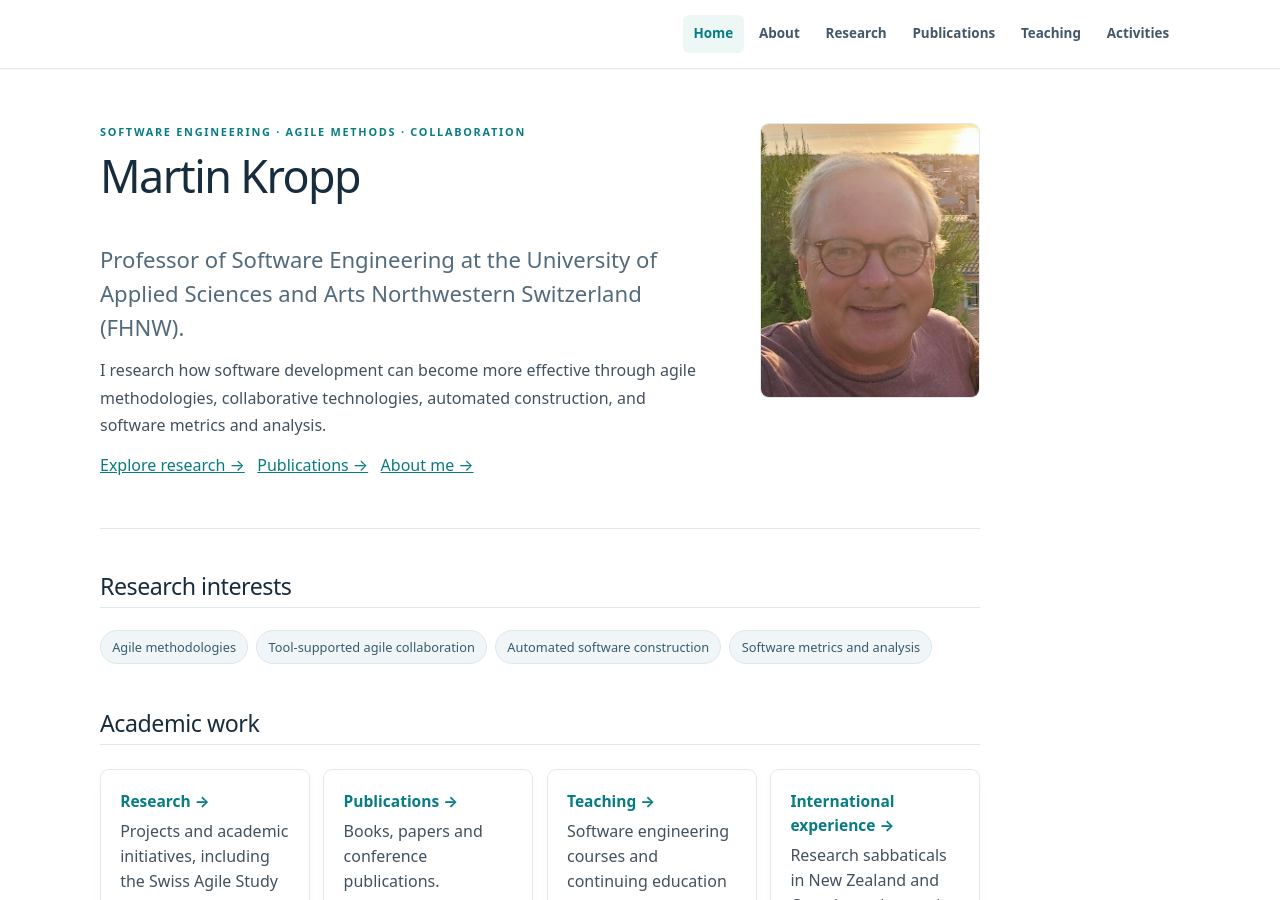
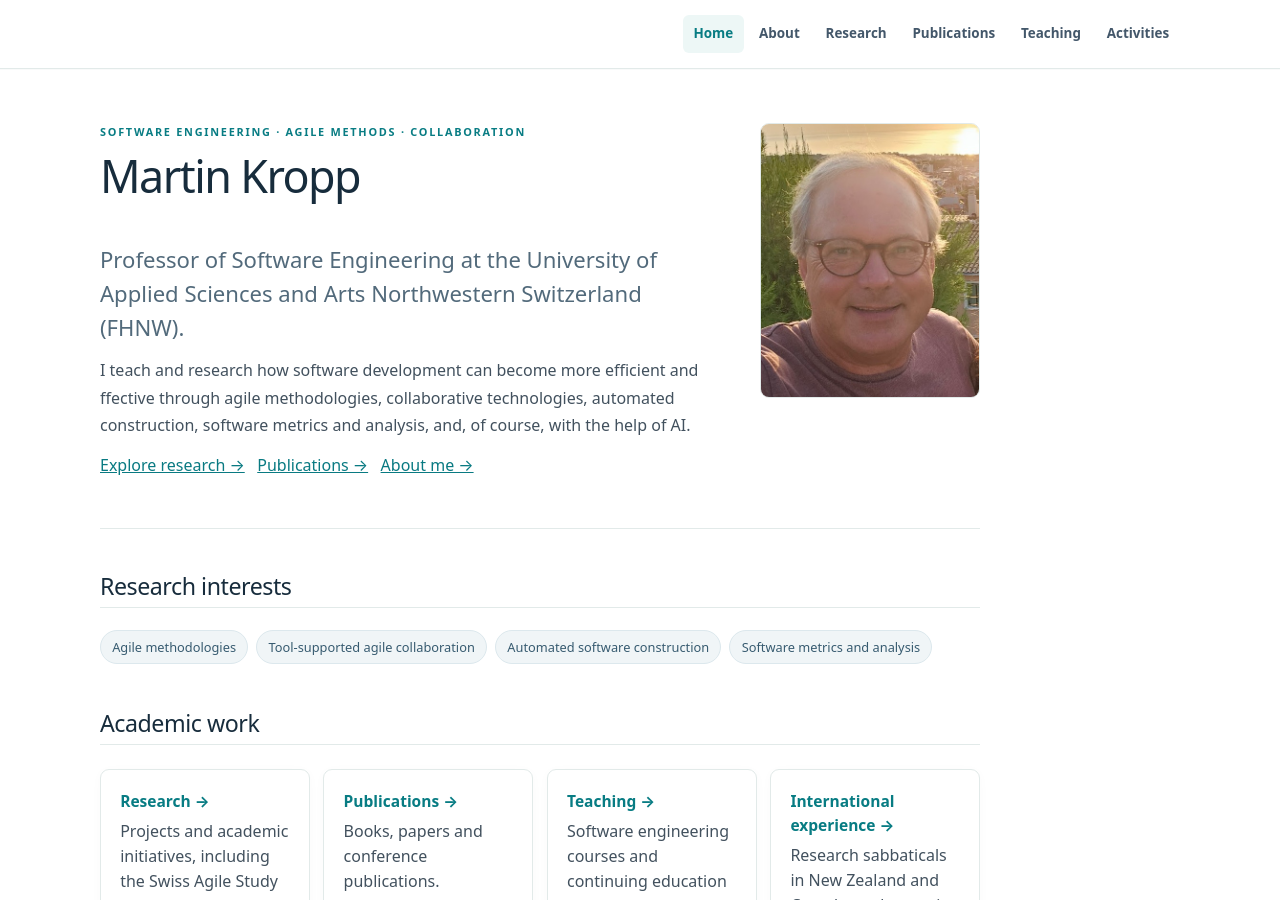
Before and after one commit to martinkropp/martinkropp.github.io, a Jekyll site: the page built from index.md, in a window 1280 px wide and 900 px high. Built offline with Jekyll 4.4.1, drawn with Linux system fonts in a browser that asks for light colours.

Commit message:
adapt intro

```diff
--- a/index.md
+++ b/index.md
@@ -8,7 +8,7 @@
 <div class="eyebrow">SOFTWARE ENGINEERING · AGILE METHODS · COLLABORATION</div>
 <h1>Martin Kropp</h1>
 <p class="lead">Professor of Software Engineering at the University of Applied Sciences and Arts Northwestern Switzerland (FHNW).</p>
-<p>I research how software development can become more effective through agile methodologies, collaborative technologies, automated construction, and software metrics and analysis.</p>
+<p>I teach and research how software development can become more efficient and ffective through agile methodologies, collaborative technologies, automated construction, software metrics and analysis, and, of course, with the help of AI.</p>
 <p><a href="/research">Explore research →</a> &nbsp; <a href="/publications">Publications →</a> &nbsp; <a href="/about">About me →</a></p>
 </div>
 <img class="hero-portrait" src="{{ '/me.jpg' | relative_url }}" alt="Portrait of Martin Kropp" width="120" loading="eager" decoding="async">
```
